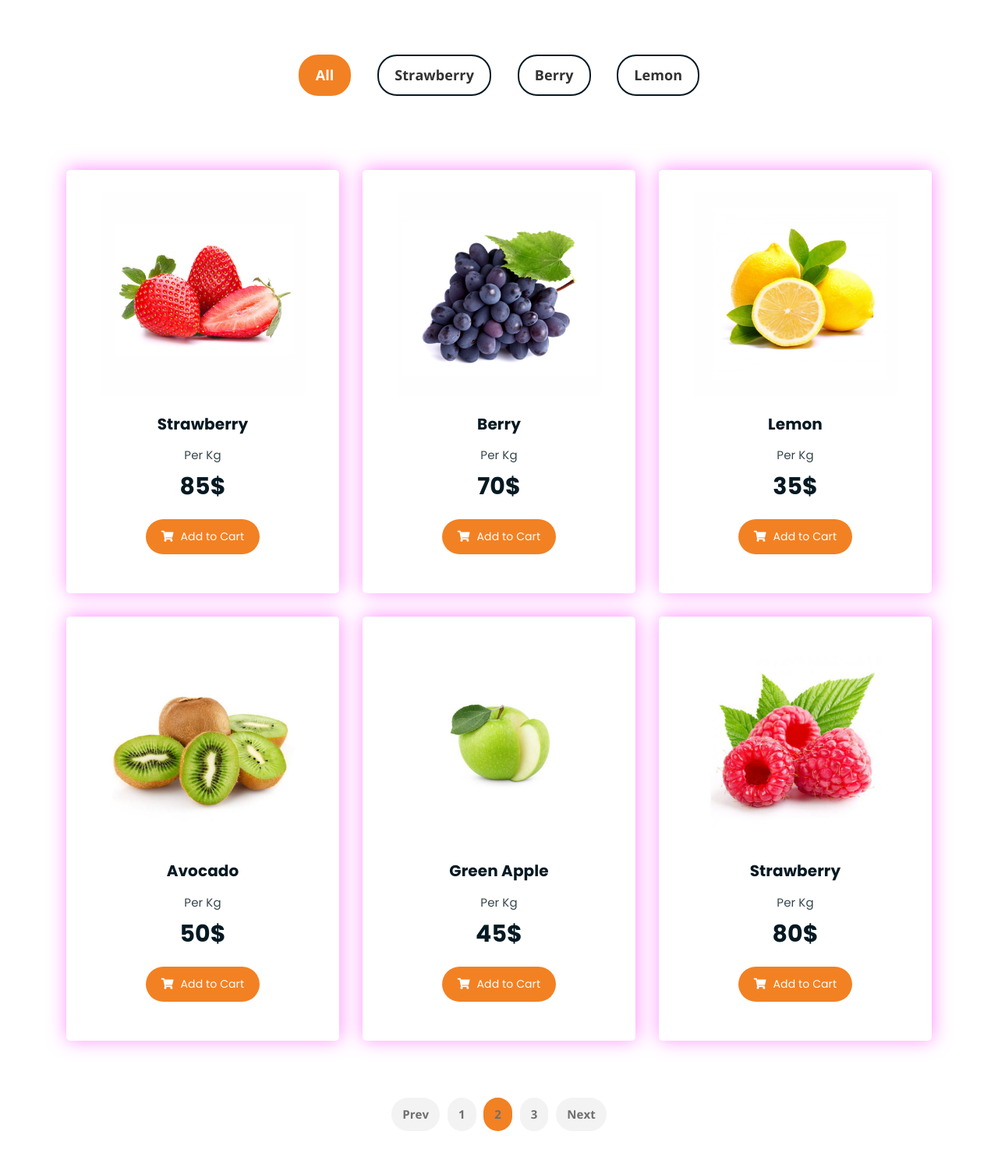
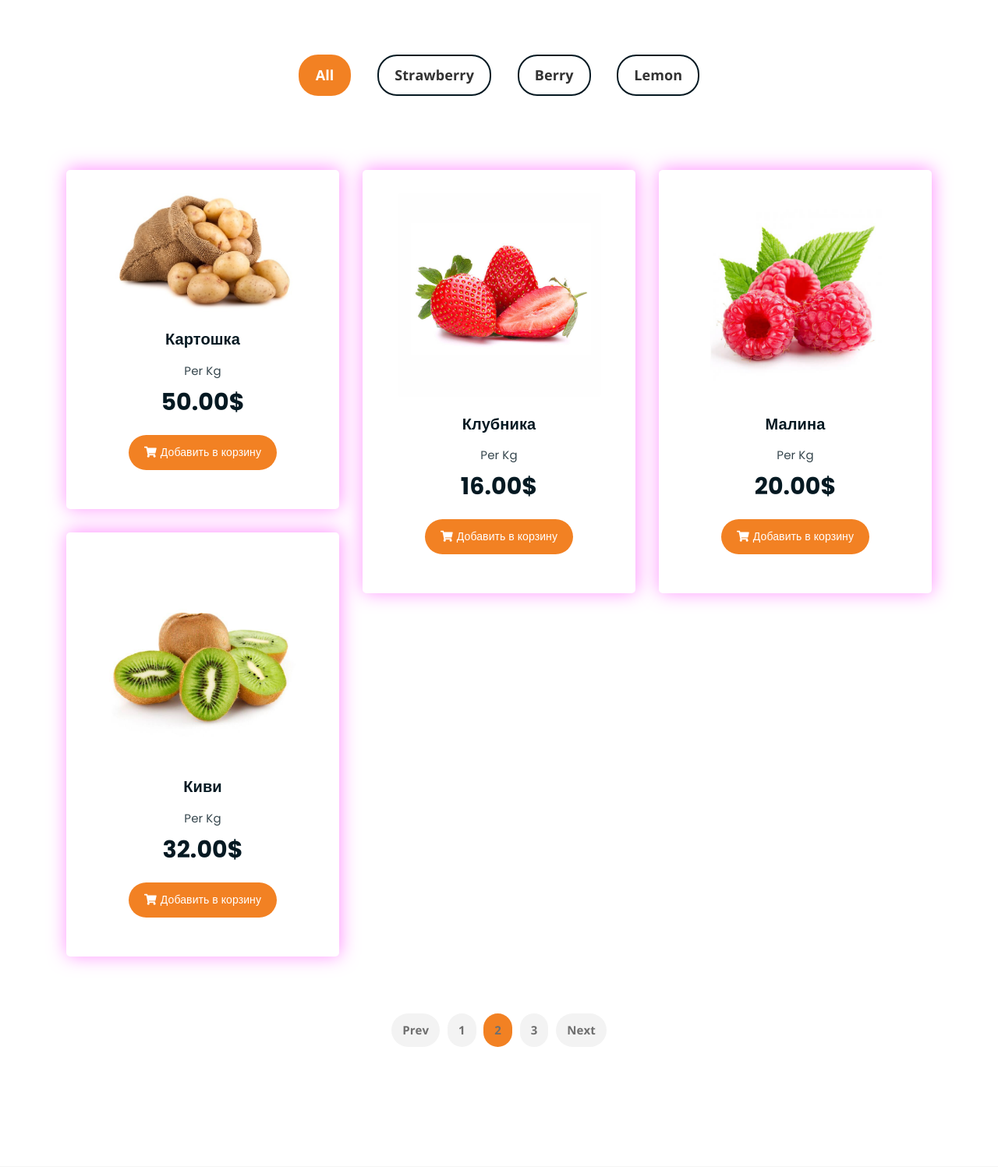
Before and after one commit to kiri3914/UniShop_, a Django app: page /shop/ in a window 1280 px wide. Shown: the part 546-2043 px from the top of the page at 78% size. Run offline with Django 3.2, Linux system fonts and the light colour scheme; data comes from the database, SQL or seed files in the repository; some libraries are stand-ins or nearby versions.

Commit message:
Сделано shop templates

```diff
--- a/shop/templates/shop.html
+++ b/shop/templates/shop.html
@@ -21,6 +21,7 @@
     <div class="container">
 
         <div class="row">
+
             <div class="col-md-12">
                 <div class="product-filters">
                     <ul>
@@ -34,66 +35,18 @@
         </div>
 
         <div class="row product-lists">
+            {% for product in products %}
             <div class="col-lg-4 col-md-6 text-center strawberry">
                 <div class="single-product-item">
                     <div class="product-image">
-                        <a href="single-product.html"><img src="assets/img/products/product-img-1.jpg" alt=""></a>
+                        <a href="{% url 'single_product' %}"><img src="{{ product.image.url }}" alt=""></a>
                     </div>
-                    <h3>Strawberry</h3>
-                    <p class="product-price"><span>Per Kg</span> 85$ </p>
-                    <a href="cart.html" class="cart-btn"><i class="fas fa-shopping-cart"></i> Add to Cart</a>
+                    <h3>{{ product.title }}</h3>
+                    <p class="product-price"><span>Per Kg</span> {{ product.price }}$ </p>
+                    <a href="cart.html" class="cart-btn"><i class="fas fa-shopping-cart"></i>Добавить в корзину</a>
                 </div>
             </div>
-            <div class="col-lg-4 col-md-6 text-center berry">
-                <div class="single-product-item">
-                    <div class="product-image">
-                        <a href="single-product.html"><img src="assets/img/products/product-img-2.jpg" alt=""></a>
-                    </div>
-                    <h3>Berry</h3>
-                    <p class="product-price"><span>Per Kg</span> 70$ </p>
-                    <a href="cart.html" class="cart-btn"><i class="fas fa-shopping-cart"></i> Add to Cart</a>
-                </div>
-            </div>
-            <div class="col-lg-4 col-md-6 text-center lemon">
-                <div class="single-product-item">
-                    <div class="product-image">
-                        <a href="single-product.html"><img src="assets/img/products/product-img-3.jpg" alt=""></a>
-                    </div>
-                    <h3>Lemon</h3>
-                    <p class="product-price"><span>Per Kg</span> 35$ </p>
-                    <a href="cart.html" class="cart-btn"><i class="fas fa-shopping-cart"></i> Add to Cart</a>
-                </div>
-            </div>
-            <div class="col-lg-4 col-md-6 text-center">
-                <div class="single-product-item">
-                    <div class="product-image">
-                        <a href="single-product.html"><img src="assets/img/products/product-img-4.jpg" alt=""></a>
-                    </div>
-                    <h3>Avocado</h3>
-                    <p class="product-price"><span>Per Kg</span> 50$ </p>
-                    <a href="cart.html" class="cart-btn"><i class="fas fa-shopping-cart"></i> Add to Cart</a>
-                </div>
-            </div>
-            <div class="col-lg-4 col-md-6 text-center">
-                <div class="single-product-item">
-                    <div class="product-image">
-                        <a href="single-product.html"><img src="assets/img/products/product-img-5.jpg" alt=""></a>
-                    </div>
-                    <h3>Green Apple</h3>
-                    <p class="product-price"><span>Per Kg</span> 45$ </p>
-                    <a href="cart.html" class="cart-btn"><i class="fas fa-shopping-cart"></i> Add to Cart</a>
-                </div>
-            </div>
-            <div class="col-lg-4 col-md-6 text-center strawberry">
-                <div class="single-product-item">
-                    <div class="product-image">
-                        <a href="single-product.html"><img src="assets/img/products/product-img-6.jpg" alt=""></a>
-                    </div>
-                    <h3>Strawberry</h3>
-                    <p class="product-price"><span>Per Kg</span> 80$ </p>
-                    <a href="cart.html" class="cart-btn"><i class="fas fa-shopping-cart"></i> Add to Cart</a>
-                </div>
-            </div>
+            {% endfor %}
         </div>
 
         <div class="row">
--- a/shop/views.py
+++ b/shop/views.py
@@ -31,7 +31,8 @@ def news(request):
 
 
 def shop(request):
-    return render(request, 'shop.html')
+    products = Product.objects.all()
+    return render(request, 'shop.html', context={'products': products})
 
 
 def single_news(request):
```
